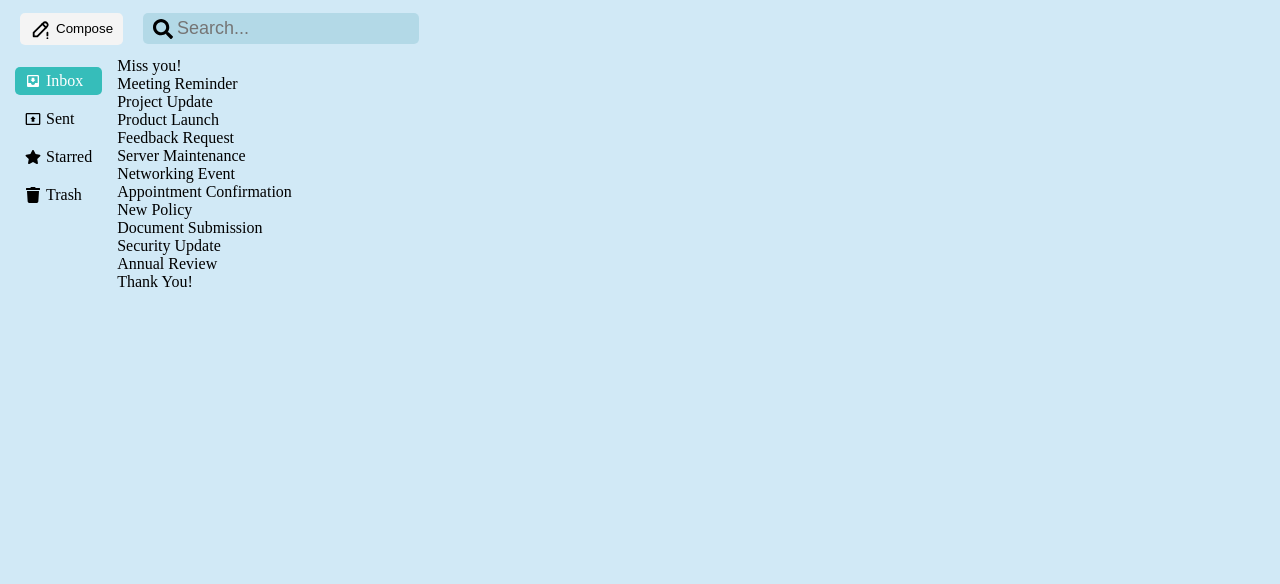
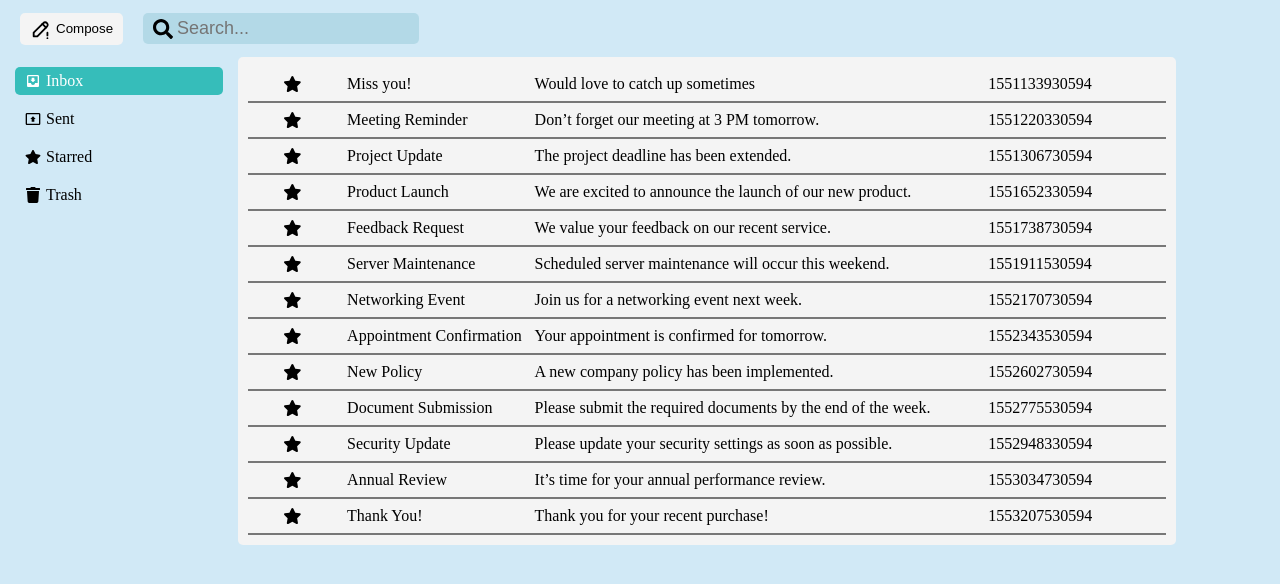
Before and after one commit to Omerf130/react-project-mail, a React (Vite) app: page /inbox in a window 1280 px wide. Shown: the top 584 px of the page. Built offline with nearby package versions, Linux system fonts and the light colour scheme.

Commit message:
inbox item css added

```diff
--- a/src/components/mainNav/MainNav.css
+++ b/src/components/mainNav/MainNav.css
@@ -4,6 +4,7 @@
   align-items: center;
   padding: 10px 15px;
   gap: 10px;
+  flex: 1;
 }
 
 .nav-item {
--- /dev/null
+++ b/src/pages/inbox/Inbox.css
@@ -0,0 +1,39 @@
+.inbox-container {
+  flex: 5;
+}
+
+.inbox-inner {
+  width: 90%;
+  background-color: #f4f4f4;
+  border-radius: 5px;
+  display: flex;
+  flex-direction: column;
+  padding: 10px;
+}
+
+.inbox-item {
+  display: flex;
+  align-items: center;
+  gap: 10px;
+  padding: 8px 0;
+  border-bottom: 2px solid #777;
+}
+
+.inbox-item-icon {
+  flex: 1;
+}
+
+.inbox-item-subject {
+  flex: 2;
+
+}
+
+.inbox-item-body {
+  flex: 5;
+
+}
+
+.inbox-item-date {
+  flex: 2;
+
+}
--- a/src/pages/inbox/Inbox.jsx
+++ b/src/pages/inbox/Inbox.jsx
@@ -1,16 +1,20 @@
-import React from 'react'
-import { messages, loggedinUser } from '../../consts'
+import React from "react";
+import { messages, loggedinUser } from "../../consts";
+import InboxItem from "./components/InboxItem";
+import "./Inbox.css";
 
 export const Inbox = () => {
-  const inboxMessages = messages.filter((message) => message.to === loggedinUser.email)
+  const inboxMessages = messages.filter(
+    (message) => message.to === loggedinUser.email
+  );
 
   return (
-    <div className='inbox-container'>
-      {inboxMessages.map((message) => (
-         <div key={message.id} className='inbox-item'>
-          {message.subject}
-         </div>
-      ))}
+    <div className="inbox-container">
+      <div className="inbox-inner">
+        {inboxMessages.map((message) => (
+          <InboxItem key={message.id} item={message} />
+        ))}
+      </div>
     </div>
-  )
-}
+  );
+};
--- /dev/null
+++ b/src/pages/inbox/components/InboxItem.jsx
@@ -0,0 +1,16 @@
+import React from 'react'
+import { FaStar } from "react-icons/fa";
+
+const InboxItem = ({item}) => {
+
+  return (
+    <div className='inbox-item'>
+      <FaStar className='inbox-item-icon'/>
+      <div className='inbox-item-subject'>{item.subject}</div>
+      <div className='inbox-item-body'>{item.body}</div>
+      <div className='inbox-item-date'>{item.sentAt}</div>
+    </div>
+  )
+}
+
+export default InboxItem
```
